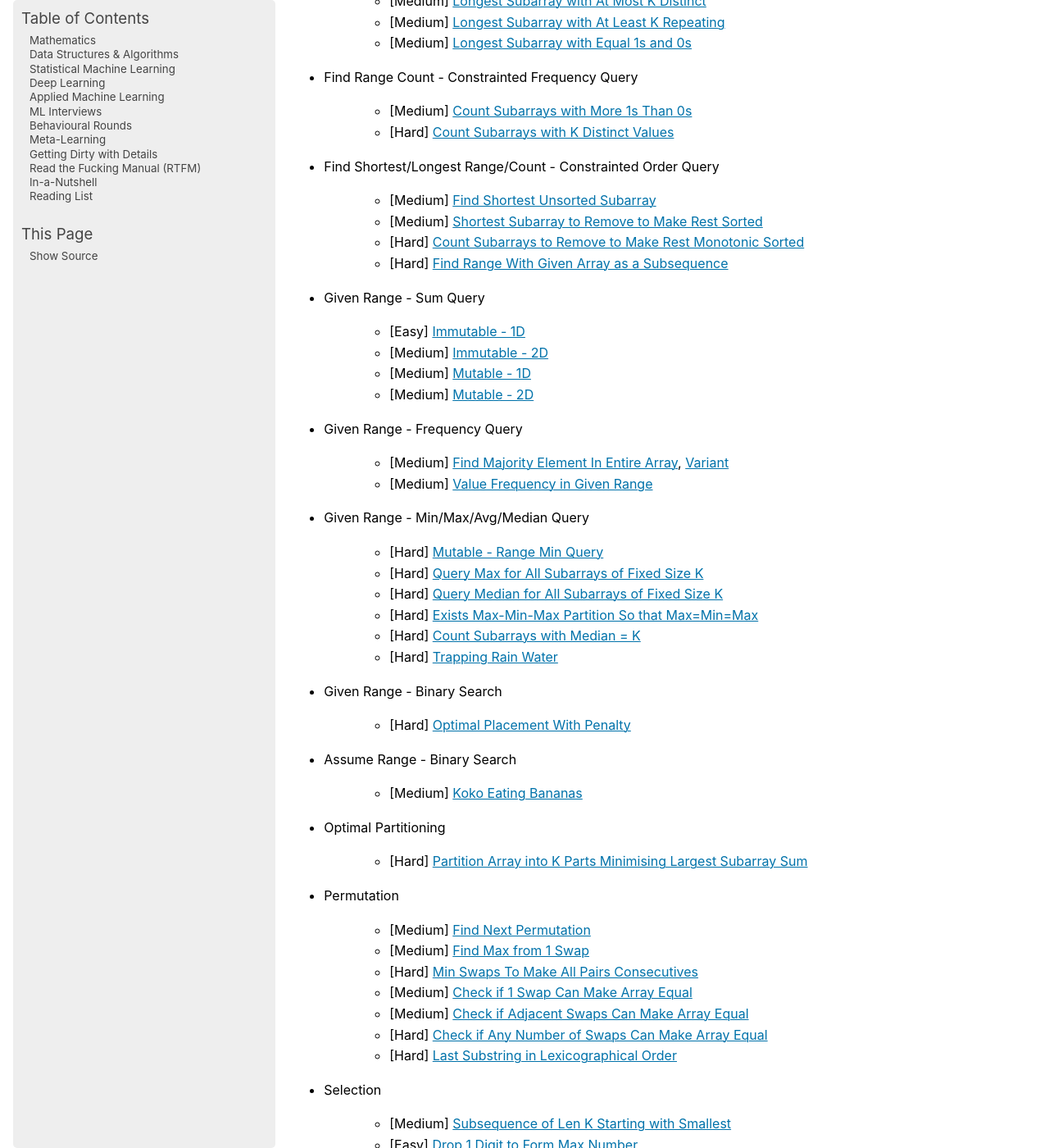
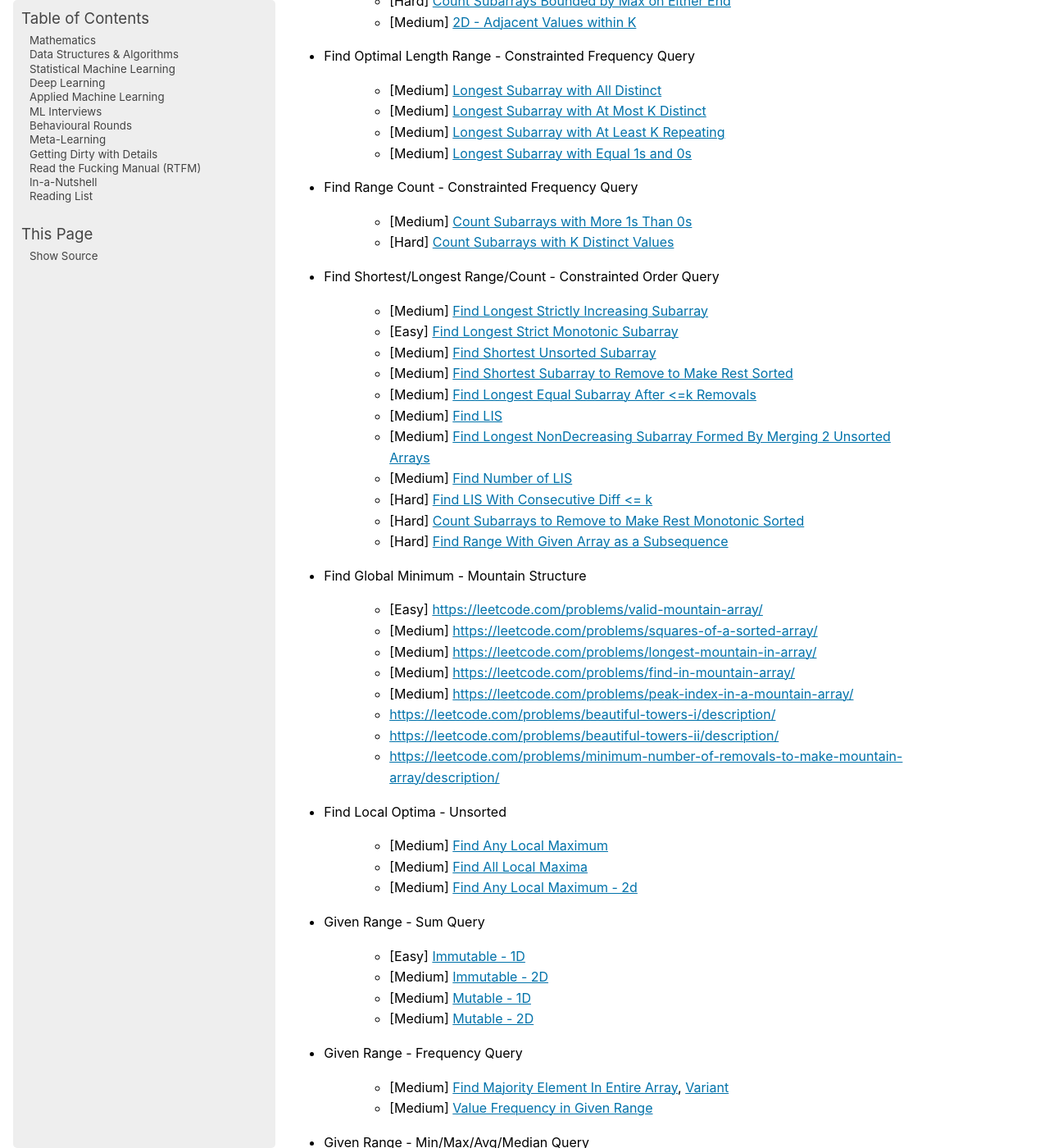
Before and after one commit to uselesstechjunks/leetcode, a Sphinx documentation site: the page built from docs/source/dsa/qb.rst, in a window 1280 px wide and 1400 px high, scrolled down 3311 px. Shown: the whole window at 82% size. Built offline with Sphinx 7.4.7, drawn with Linux system fonts in a browser that asks for light colours; pages that are not in the unit, such as notebooks, are missing from menus; some of the changed text lies outside the part shown.

Commit message:
Update qb.rst

```diff
--- a/docs/source/dsa/qb.rst
+++ b/docs/source/dsa/qb.rst
@@ -66,6 +66,11 @@ Arrays
 	- [Hard] `Minimum Adjacent Swaps for K Consecutive Ones <https://leetcode.com/problems/minimum-adjacent-swaps-for-k-consecutive-ones/description/>`_
 	- [Medium] `Maximum Number of Consecutive Value If We Can Replace Any with Anything Else K Times <https://leetcode.com/problems/longest-repeating-character-replacement/description/>`_
 	- [Medium] `Maximum Number of Consecutive Value If We Can Replace Any with Anything Else within K <https://leetcode.com/problems/maximum-beauty-of-an-array-after-applying-operation/description/>`_
+- Find Minimum - Rotated Sorted
+
+	- https://leetcode.com/problems/find-minimum-in-rotated-sorted-array/
+	- https://leetcode.com/problems/search-in-rotated-sorted-array/description/
+	- https://leetcode.com/problems/search-in-rotated-sorted-array-ii/
 - Find Optimal Score Range - Max Sum/Product/Average/Score Query
 
 	- [Medium] `Find Subarray with Max Sum <https://leetcode.com/problems/maximum-subarray/description/>`_
@@ -123,10 +128,32 @@ Arrays
 	- [Hard] `Count Subarrays with K Distinct Values <https://leetcode.com/problems/subarrays-with-k-different-integers/>`_
 - Find Shortest/Longest Range/Count - Constrainted Order Query
 
+	- [Medium] `Find Longest Strictly Increasing Subarray <https://leetcode.com/problems/longest-continuous-increasing-subsequence/description/>`_
+	- [Easy] `Find Longest Strict Monotonic Subarray <https://leetcode.com/problems/longest-strictly-increasing-or-strictly-decreasing-subarray/description/>`_
 	- [Medium] `Find Shortest Unsorted Subarray <https://leetcode.com/problems/shortest-unsorted-continuous-subarray/description/>`_
-	- [Medium] `Shortest Subarray to Remove to Make Rest Sorted <https://leetcode.com/problems/shortest-subarray-to-be-removed-to-make-array-sorted/description/>`_
+	- [Medium] `Find Shortest Subarray to Remove to Make Rest Sorted <https://leetcode.com/problems/shortest-subarray-to-be-removed-to-make-array-sorted/description/>`_
+	- [Medium] `Find Longest Equal Subarray After <=k Removals <https://leetcode.com/problems/find-the-longest-equal-subarray/description/>`_
+	- [Medium] `Find LIS <https://leetcode.com/problems/longest-increasing-subsequence/description/>`_
+	- [Medium] `Find Longest NonDecreasing Subarray Formed By Merging 2 Unsorted Arrays <https://leetcode.com/problems/longest-non-decreasing-subarray-from-two-arrays/description/>`_
+	- [Medium] `Find Number of LIS <https://leetcode.com/problems/number-of-longest-increasing-subsequence/description/>`_
+	- [Hard] `Find LIS With Consecutive Diff <= k <https://leetcode.com/problems/longest-increasing-subsequence-ii/description/>`_
 	- [Hard] `Count Subarrays to Remove to Make Rest Monotonic Sorted <https://leetcode.com/problems/count-the-number-of-incremovable-subarrays-ii/>`_
 	- [Hard] `Find Range With Given Array as a Subsequence <https://leetcode.com/problems/minimum-window-subsequence/description/>`_
+- Find Global Minimum - Mountain Structure
+
+	- [Easy] https://leetcode.com/problems/valid-mountain-array/
+	- [Medium] https://leetcode.com/problems/squares-of-a-sorted-array/
+	- [Medium] https://leetcode.com/problems/longest-mountain-in-array/
+	- [Medium] https://leetcode.com/problems/find-in-mountain-array/
+	- [Medium] https://leetcode.com/problems/peak-index-in-a-mountain-array/
+	- https://leetcode.com/problems/beautiful-towers-i/description/
+	- https://leetcode.com/problems/beautiful-towers-ii/description/
+	- https://leetcode.com/problems/minimum-number-of-removals-to-make-mountain-array/description/
+- Find Local Optima - Unsorted
+
+	- [Medium] `Find Any Local Maximum <https://leetcode.com/problems/find-peak-element/description/>`_
+	- [Medium] `Find All Local Maxima <https://leetcode.com/problems/find-the-peaks/>`_
+	- [Medium] `Find Any Local Maximum - 2d <https://leetcode.com/problems/find-a-peak-element-ii/description/>`_
 - Given Range - Sum Query
 
 	- [Easy] `Immutable - 1D <https://leetcode.com/problems/range-sum-query-immutable/description/>`_
```
